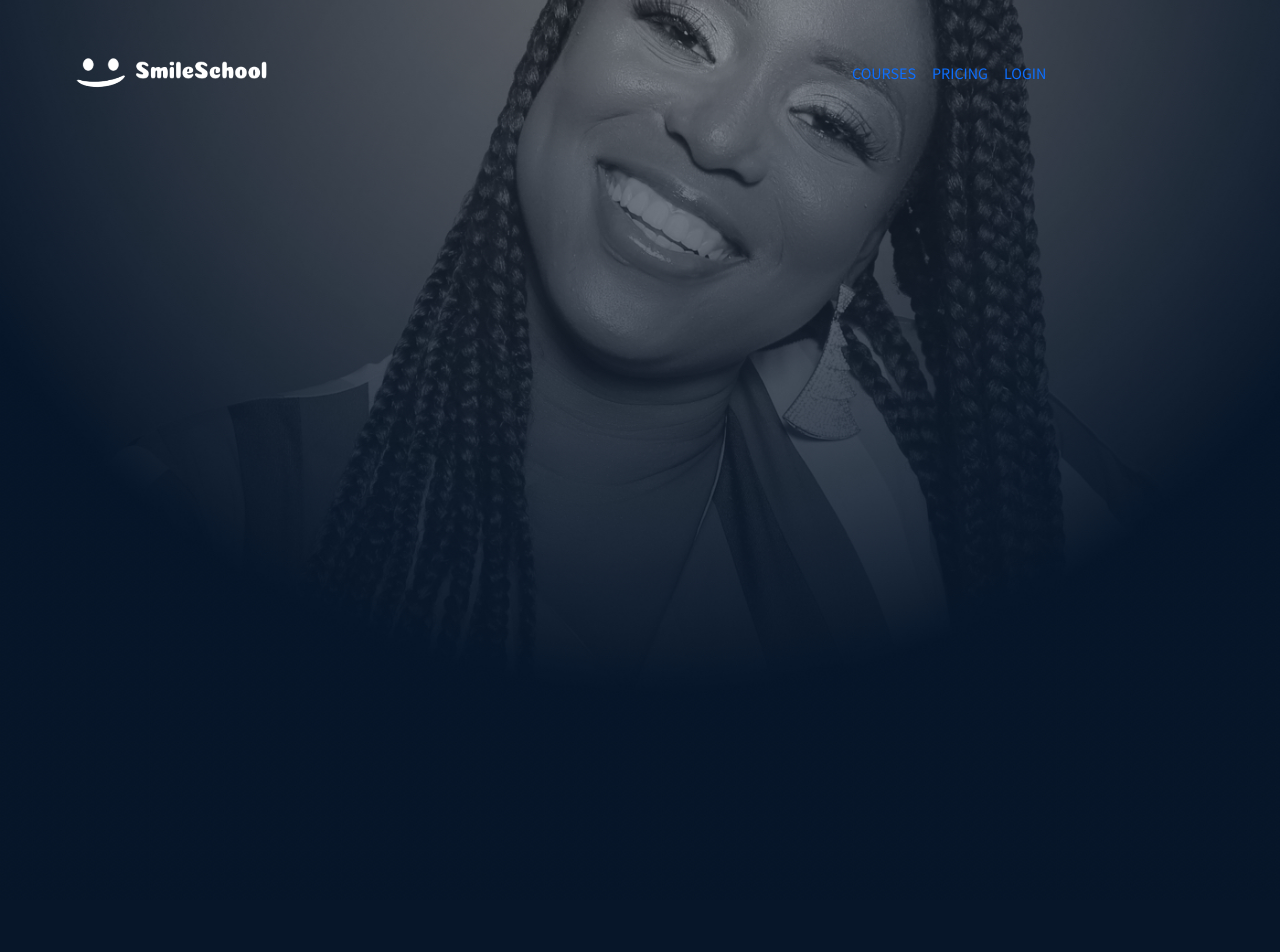
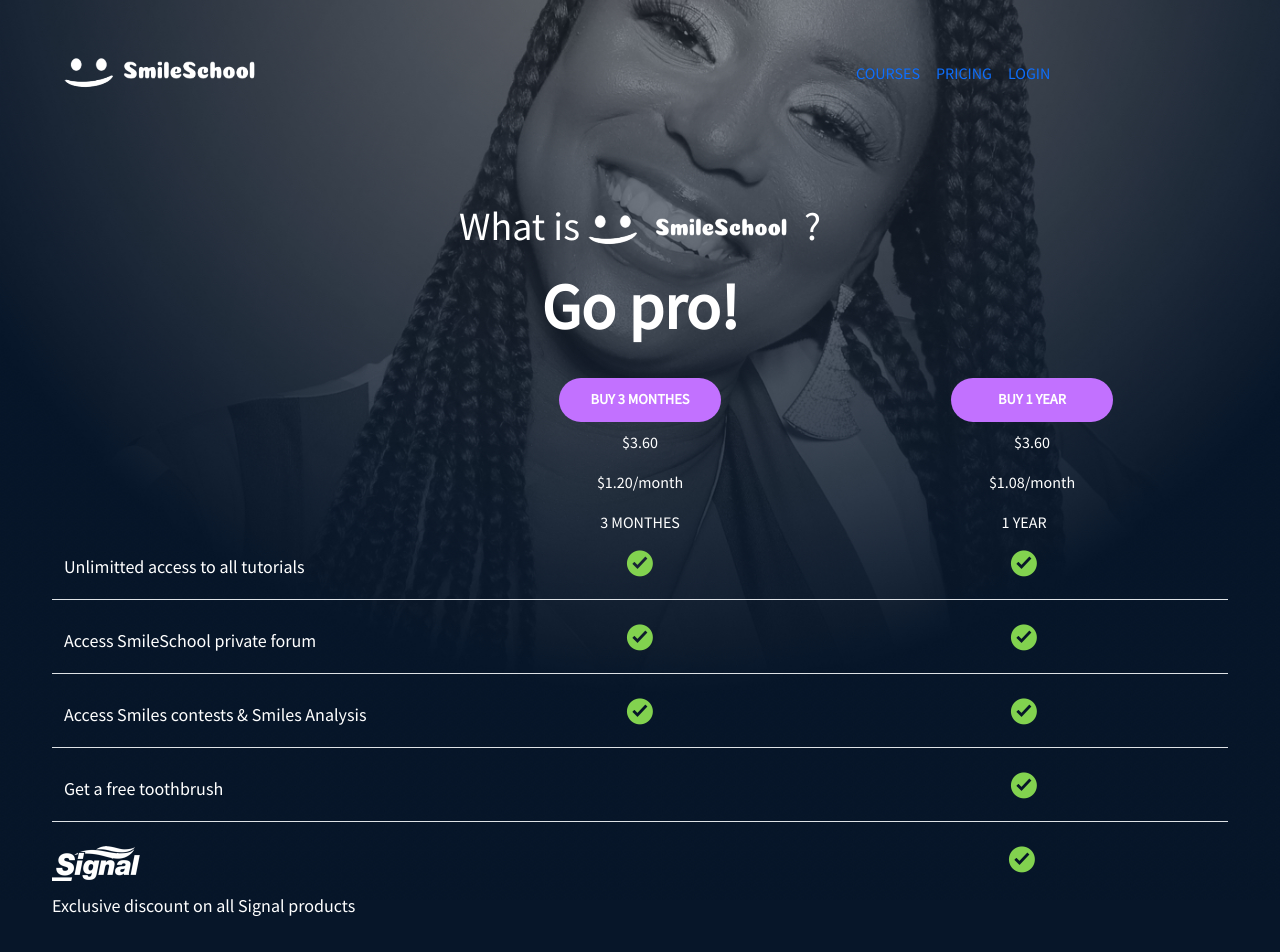
Before and after one commit to DAlsabrook/atlas-smiling-school, a plain HTML site: page pricing.html in a window 1280 px wide. Shown: the top 952 px of the page. Drawn offline with nearby package versions, Linux system fonts and the light colour scheme; files whose address does not match are found by name; a web font is replaced by a local one.

Commit message:
Pricing page structure is done just need to do font sizes and weights

```diff
--- a/pricing.html
+++ b/pricing.html
@@ -26,7 +26,7 @@
   <header>
     <div class="header-background">
       <!-- All content -->
-      <div class="content-container container-fluid mb-5">
+      <div class="content-container container-fluid mb-5 p-0">
         <!-- Nav bar section -->
         <nav class="navbar navbar-expand-sm row pt-5 px-sm-4">
 
@@ -63,7 +63,76 @@
           </div>
         </nav>
         <!-- The rest of the banner goes here (First section of the page) -->
-        <div class="row"></div>
+        <section class="container-fluid mt-5 pt-5 px-0">
+          <div class="row justify-content-center text-center p-0 m-0">
+            <h1 class="col-12 text-center">What is <img src="./images/smile_off.png" alt="smile logo" class="header-logo-img p-0">
+            <img src="./images/logo.png" alt="text smile school" class="header-logo-text px-2"> ?</h1>
+            <p class="col-12 text-center go-pro">Go pro!</p>
+
+            <div class="row">
+              <!-- Buttons -->
+              <div class="col-12 d-flex justify-content-around p-0 m-0">
+                <p class="col-6 col-sm-4"></p>
+                <div class="col-5 col-sm-4 p-2"><button class="button rounded-pill ">BUY 3 MONTHES</button></div>
+                <div class="col-5 col-sm-4 p-2"><button class="button rounded-pill"> BUY 1 YEAR</button></div>
+              </div>
+              <!-- Prices -->
+              <div class="col-12 d-flex justify-content-around p-0 m-0">
+                <p class="col-6 col-sm-4"></p>
+                <p class="col-5 col-sm-4">$3.60</p>
+                <p class="col-5 col-sm-4">$3.60</p>
+              </div>
+              <!-- price per month -->
+              <div class="col-12 d-flex justify-content-around p-0 m-0">
+                <p class="col-6 col-sm-4"></p>
+                <p class="col-5 col-sm-4">$1.20/month</p>
+                <p class="col-5 col-sm-4">$1.08/month</p>
+              </div>
+            </div>
+            <!-- Check boxes -->
+            <!-- Row -->
+            <div class="row justify-content-around">
+              <div class="col-12 d-flex justify-content-between">
+                <p class="col-6 col-sm-4"></p>
+                <p class="col-3 col-sm-4">3 MONTHES</p>
+                <p class="col-3 col-sm-4">1 YEAR</p>
+              </div>
+              <!-- Row -->
+              <div class="col-12 d-flex justify-content-between border-bottom mb-4">
+                <p class="col-6 col-sm-4 text-start checkbox-text">Unlimitted access to all tutorials</p>
+                <i class="col-3 col-sm-4 holberton_school-icon-check text-center"></i>
+                <i class="col-3 col-sm-4 holberton_school-icon-check text-center"></i>
+              </div>
+              <!-- Row -->
+              <div class="col-12 d-flex justify-content-between border-bottom mb-4">
+                <p class="col-6 col-sm-4 text-start checkbox-text">Access SmileSchool private forum</p>
+                <i class="col-3 col-sm-4 holberton_school-icon-check text-center"></i>
+                <i class="col-3 col-sm-4 holberton_school-icon-check text-center"></i>
+              </div>
+              <!-- Row -->
+              <div class="col-12 d-flex justify-content-between border-bottom mb-4">
+                <p class="col-6 col-sm-4 text-start checkbox-text">Access Smiles contests & Smiles Analysis</p>
+                <i class="col-3 col-sm-4 holberton_school-icon-check text-center"></i>
+                <i class="col-3 col-sm-4 holberton_school-icon-check text-center"></i>
+              </div>
+              <!-- Row -->
+              <div class="col-12 d-flex justify-content-between border-bottom mb-4">
+                <p class="col-6 col-sm-4 text-start checkbox-text">Get a free toothbrush</p>
+                <i class="col-3 col-sm-4"></i>
+                <i class="col-3 col-sm-4 holberton_school-icon-check text-center"></i>
+              </div>
+              <!-- Row -->
+              <div class="col-12 d-flex justify-content-between checkbox-img mb-2">
+                <div class="col-6 col-sm-4 text-start"><img src="./images/signal.png" alt="signals logo" class="signal"></div>
+                <i class="col-3 col-sm-4"></i>
+                <i class="col-3 col-sm-4 holberton_school-icon-check text-center"></i>
+              </div>
+            </div>
+            <div class="col-12">
+              <p class="col-6 col-sm-4 text-start checkbox-text">Exclusive discount on all Signal products</p>
+            </div>
+          </div>
+        </section>
       </div>
     </div>
   </header>
--- a/styles/pricing.css
+++ b/styles/pricing.css
@@ -9,6 +9,35 @@ header {
   background-position: center;
   height: 900px;
   background-color: var(--color-purple-dark);
+}
+
+.go-pro {
+  font-size: 4rem;
+  font-weight: 700;
+}
+.button {
+  background-color: var(--color-purple);
+  font-size: .9rem;
+  font-weight: 600;
+  width: 162px;
+  height: 44px;
+}
+
+.holberton_school-icon-check {
+  color: #82d24f;
+  font-size: 1.8rem;
+}
+
+.checkbox-text {
+  line-height: 33px;
+  font-size: 18px;
+}
+
+.checkbox-img {
+  padding-left: 0 !important;
+}
+.signal {
+  width: 88px;
 }
 
 /* Quote section */
```
